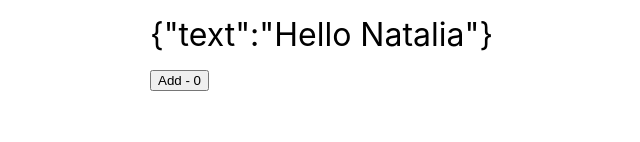
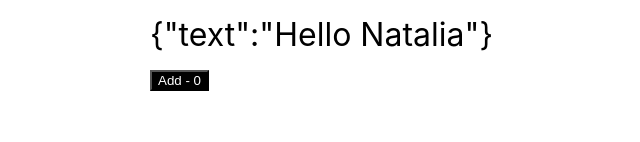
Before and after one commit to liaHi19/ts-react, a React (Create React App) app: page / in a window 1280 px wide. Shown: the part 344-486 px from the top of the page, without its empty margins (90-730 px from the left). Built offline with nearby package versions, Linux system fonts and the light colour scheme.

Commit message:
[#5] Add properties

```diff
--- a/src/App.tsx
+++ b/src/App.tsx
@@ -11,6 +11,24 @@ import "./App.css";
 
 const Heading = ({ title }: { title: string }) => {
   return <h2>{title}</h2>;
+};
+
+const Button: FC<
+  React.DetailedHTMLProps<
+    React.ButtonHTMLAttributes<HTMLButtonElement>,
+    HTMLButtonElement
+  > & {
+    title?: string;
+  }
+> = ({ title, children, style, ...rest }) => {
+  return (
+    <button
+      {...rest}
+      style={{ ...style, backgroundColor: "black", color: "white" }}
+    >
+      {title ?? children}
+    </button>
+  );
 };
 
 const Box: FC<PropsWithChildren> = ({ children }) => {
@@ -46,13 +64,12 @@ const Incrementor: FC<{
   setValue: UseSetNumberValue;
 }> = ({ value, setValue }) => {
   return (
-    <button
+    <Button
       onClick={() => {
         setValue((prev) => prev + 1);
       }}
-    >
-      Add - {value}
-    </button>
+      title={`Add - ${value}`}
+    />
   );
 };
 
```
